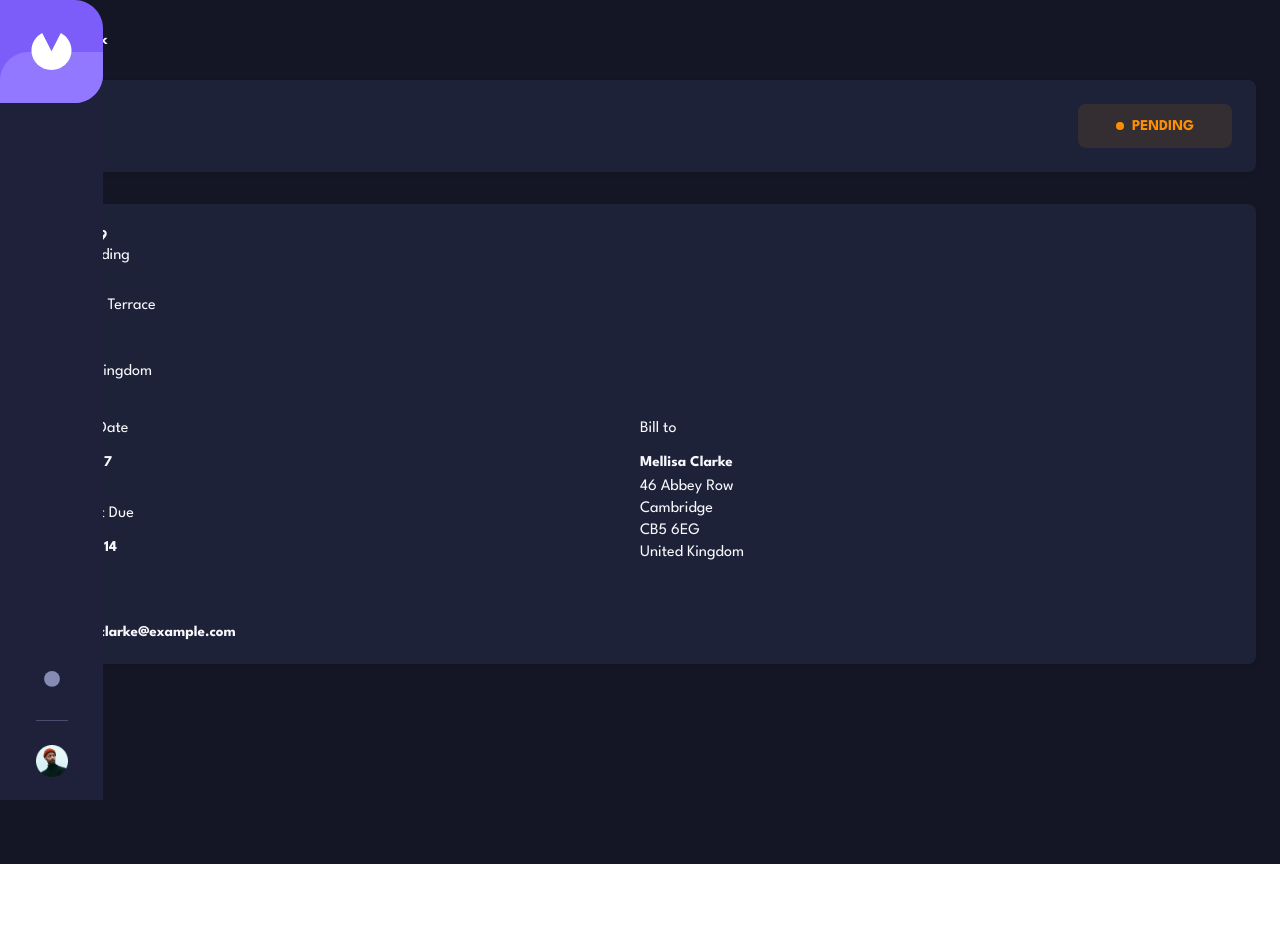
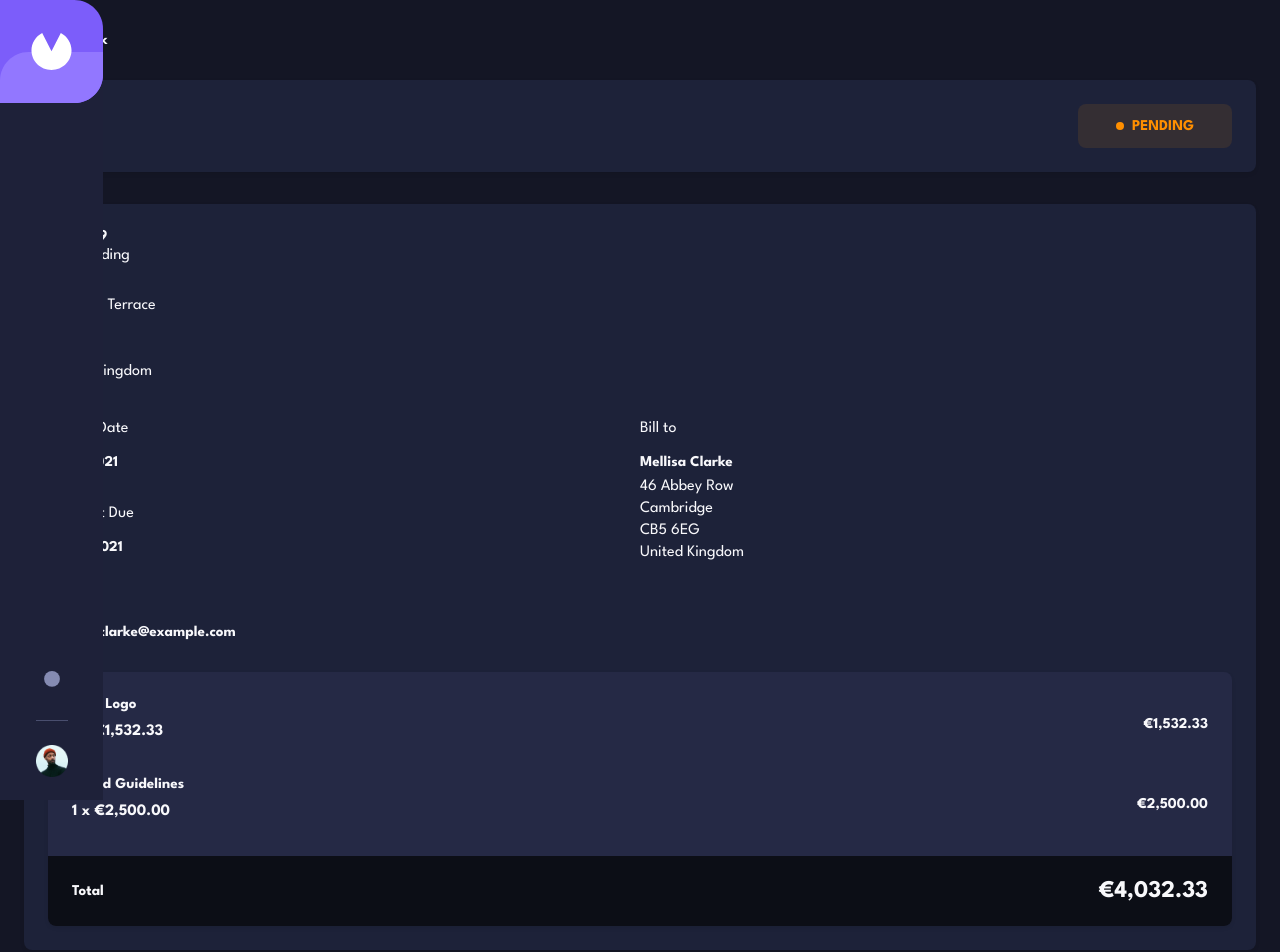
Before and after one commit to abdelmawlaSouat/invoice-app, a Next.js app: page /invoice/AA1449 in a window 1280 px wide. Shown: the top 952 px of the page. Before the commit the page ends 864 px from the top, so only its background shows below. Built offline with nearby package versions, Linux system fonts and the light colour scheme.

Commit message:
feat: add the items list on invoice page

```diff
--- a/src/components/invoiceDetailCard/InvoiceDetailCard.module.scss
+++ b/src/components/invoiceDetailCard/InvoiceDetailCard.module.scss
@@ -24,7 +24,7 @@
     grid-template-columns: 1fr 1fr;
 }
 
-.column {
+.datesAndContactWrapper {
     display: flex;
     flex-direction: column;
     gap: 2em;
@@ -38,3 +38,34 @@
     margin-bottom: 1em;
     display: inline-block;
 }
+
+.wrapper .itemsCard {
+    background-color: var(--itemsCardBackgroundColor);
+    padding: 1.5rem 0 0 0;
+    display: flex;
+    flex-direction: column;
+    gap: 1.5rem;
+}
+
+.itemWrapper {
+    display: flex;
+    justify-content: space-between;
+    align-items: center;
+    padding: 0 1.5rem;
+}
+
+.quantity {
+    color: var(--textColorSecondary);
+    margin: 0.5rem 0;
+    font-weight: bold;
+}
+
+.itemsFooter {
+    padding: 1.5rem;
+    border-radius: 0 0 0.5rem 0.5rem;
+    color: var(--itemsCardFooterText);
+    display: flex;
+    justify-content: space-between;
+    align-items: center;
+    background-color: var(--itemsCardFooterBackgroundColor);
+}
--- a/src/components/invoiceDetailCard/InvoiceDetailCard.tsx
+++ b/src/components/invoiceDetailCard/InvoiceDetailCard.tsx
@@ -9,6 +9,18 @@ type InvoiceDetailCardProps = {
 };
 
 export const InvoiceDetailCard = ({ invoice }: InvoiceDetailCardProps) => {
+  const dueDate = new Date(invoice.paymentDue).toLocaleDateString("en-BE", {
+    year: "numeric",
+    month: "short",
+    day: "numeric",
+  });
+
+  const createdAt = new Date(invoice.createdAt).toLocaleDateString("en-BE", {
+    year: "numeric",
+    month: "short",
+    day: "numeric",
+  });
+
   return (
     <Card className={styles.wrapper}>
       <div>
@@ -22,7 +34,7 @@ export const InvoiceDetailCard = ({ invoice }: InvoiceDetailCardProps) => {
       <AddressData address={invoice.senderAddress} />
 
       <div className={styles.descriptionWrapper}>
-        <div className={styles.column}>
+        <div className={styles.datesAndContactWrapper}>
           <div>
             <Typography
               className={classNames(styles.secondaryText, styles.propertyLabel)}
@@ -32,7 +44,7 @@ export const InvoiceDetailCard = ({ invoice }: InvoiceDetailCardProps) => {
               Invoice Date
             </Typography>
 
-            <Typography variant="headingS">{invoice.createdAt}</Typography>
+            <Typography variant="headingS">{createdAt}</Typography>
           </div>
 
           <div>
@@ -44,7 +56,7 @@ export const InvoiceDetailCard = ({ invoice }: InvoiceDetailCardProps) => {
               Payment Due
             </Typography>
 
-            <Typography variant="headingS">{invoice.paymentDue}</Typography>
+            <Typography variant="headingS">{dueDate}</Typography>
           </div>
 
           <div>
@@ -60,7 +72,6 @@ export const InvoiceDetailCard = ({ invoice }: InvoiceDetailCardProps) => {
           </div>
         </div>
 
-        <div className={styles.column}>
         <div>
           <Typography
             className={classNames(styles.secondaryText, styles.propertyLabel)}
@@ -77,7 +88,41 @@ export const InvoiceDetailCard = ({ invoice }: InvoiceDetailCardProps) => {
           <AddressData address={invoice.clientAddress} />
         </div>
       </div>
+
+      <Card className={styles.itemsCard}>
+        {invoice.items.map((item) => (
+          <div className={styles.itemWrapper} key={item.name}>
+            <div>
+              <Typography variant="headingS">{item.name}</Typography>
+
+              <Typography className={styles.quantity} variant="body">
+                {`${item.quantity} x ${item.price.toLocaleString("en-BE", {
+                  style: "currency",
+                  currency: "EUR",
+                })}`}
+              </Typography>
             </div>
+
+            <Typography variant="headingS">
+              {item.total.toLocaleString("en-BE", {
+                style: "currency",
+                currency: "EUR",
+              })}
+            </Typography>
+          </div>
+        ))}
+
+        <div className={styles.itemsFooter}>
+          <Typography variant="headingS"> Total</Typography>
+
+          <Typography variant="headingM">
+            {invoice.total.toLocaleString("en-BE", {
+              style: "currency",
+              currency: "EUR",
+            })}
+          </Typography>
+        </div>
+      </Card>
     </Card>
   );
 };
--- a/src/design-system/styles/_variables.scss
+++ b/src/design-system/styles/_variables.scss
@@ -38,7 +38,10 @@ $light: (
     "secondaryButtonText": map.get($colors, "black-10"),
     "secondaryButtonBackground": #f4f4f5,
     "checkboxBackgroundColor": map.get($colors, "light-grey"),
-    "filtersCardBackgroundColor": #fff
+    "filtersCardBackgroundColor": #fff,
+    "itemsCardBackgroundColor": #f9fafe,
+    "itemsCardFooterBackgroundColor": map.get($colors, "black-10"),
+    "itemsCardFooterText": map.get($colors, "white")
 );
 
 $dark: (
@@ -50,5 +53,8 @@ $dark: (
     "secondaryButtonText": #fff,
     "secondaryButtonBackground": #292c44,
     "checkboxBackgroundColor": #1d2239,
-    "filtersCardBackgroundColor": #252944
+    "filtersCardBackgroundColor": #252944,
+    "itemsCardBackgroundColor": map.get($colors, "black-20"),
+    "itemsCardFooterBackgroundColor": map.get($colors, "black-70"),
+    "itemsCardFooterText": map.get($colors, "white")
 );
```
Lines whose indentation alone changed are shown as unchanged.
